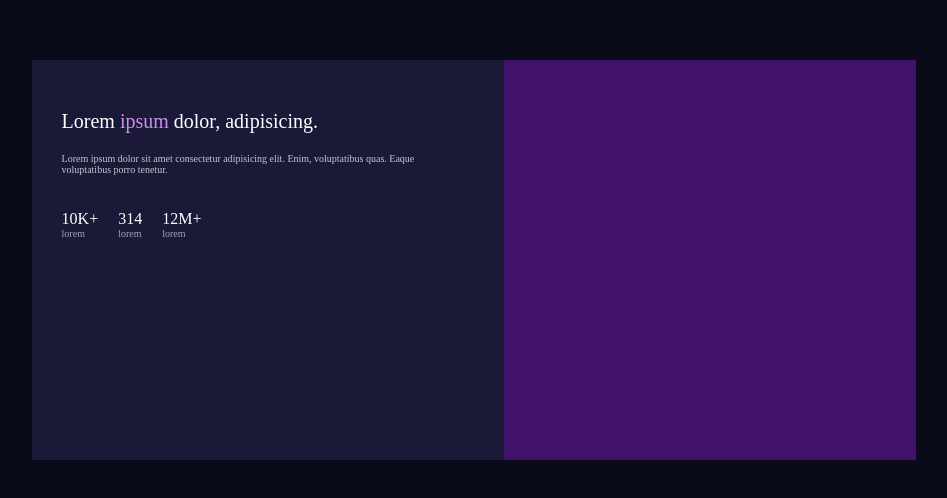
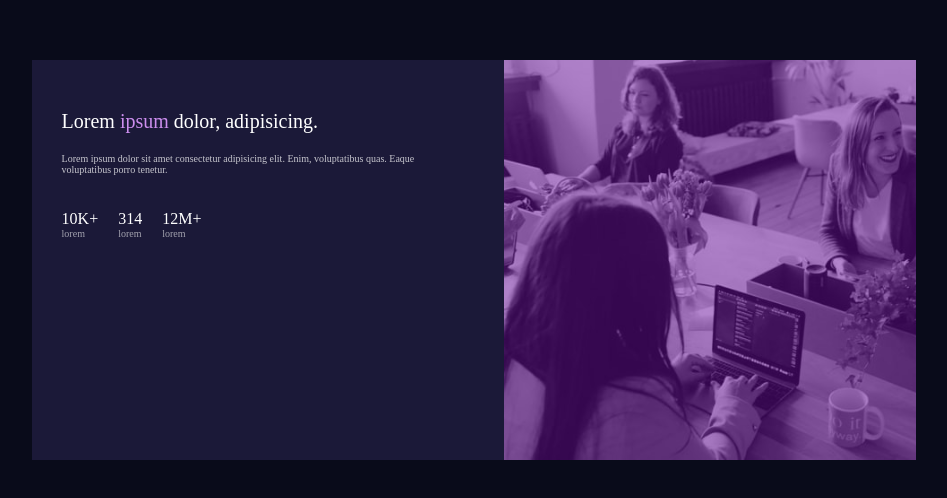
Before and after one commit to hajrs9821/first_task_html_css, a plain HTML site: page index.html in a window 1280 px wide. Shown: the part 148-646 px from the top of the page, without its empty margins (166-1113 px from the left). Drawn offline with Linux system fonts and the light colour scheme.

Commit message:
Update style.css

```diff
--- a/style.css
+++ b/style.css
@@ -38,7 +38,7 @@ p {
     color: hsl(0, 0%, 100%);
 }
 .im {
-background-image: url("images/image-header-desktop.jpg" );
+background-image: url("./image-header-desktop.jpg" );
   /* background-color: ;   */
       width: 50%;
      /* filter: hue-rotate(rgb(40, 18, 60));  */
```
